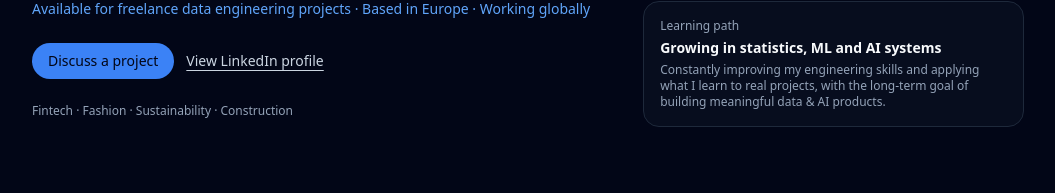
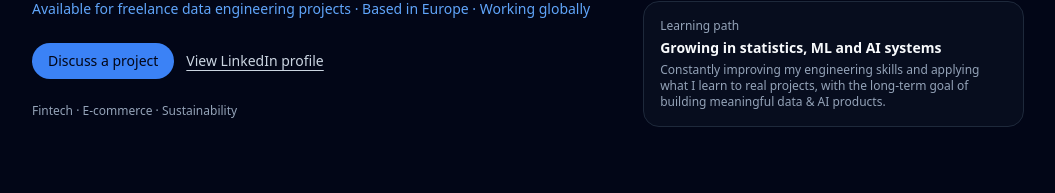
Before and after one commit to NMAjosue/josue-portfolio, a plain HTML site: page index.html in a window 1280 px wide. Shown: the part 446-639 px from the top of the page, without its empty margins (112-1167 px from the left). Drawn offline with nearby package versions, Linux system fonts and the light colour scheme.

Commit message:
Update industry tags in index.html

```diff
--- a/index.html
+++ b/index.html
@@ -109,7 +109,7 @@
             </div>
 
             <p class="text-xs text-slate-400">
-              Fintech · Fashion · Sustainability · Construction
+              Fintech · E-commerce · Sustainability
             </p>
           </div>
 
```
